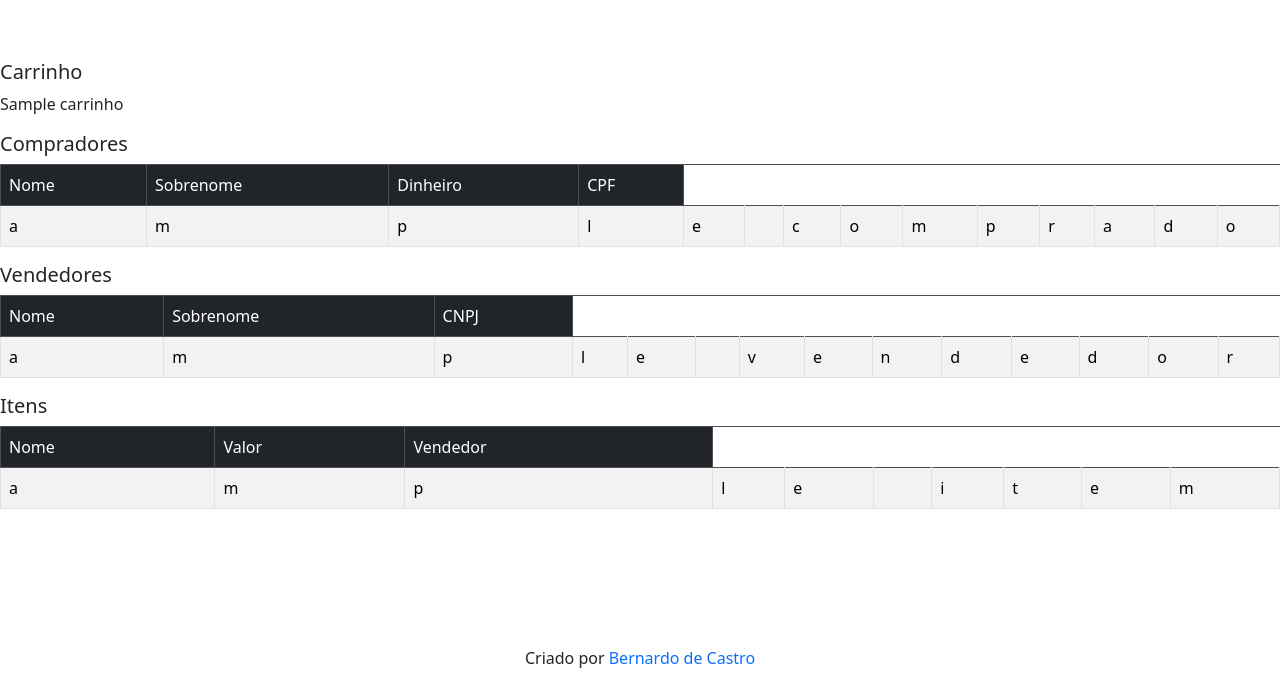
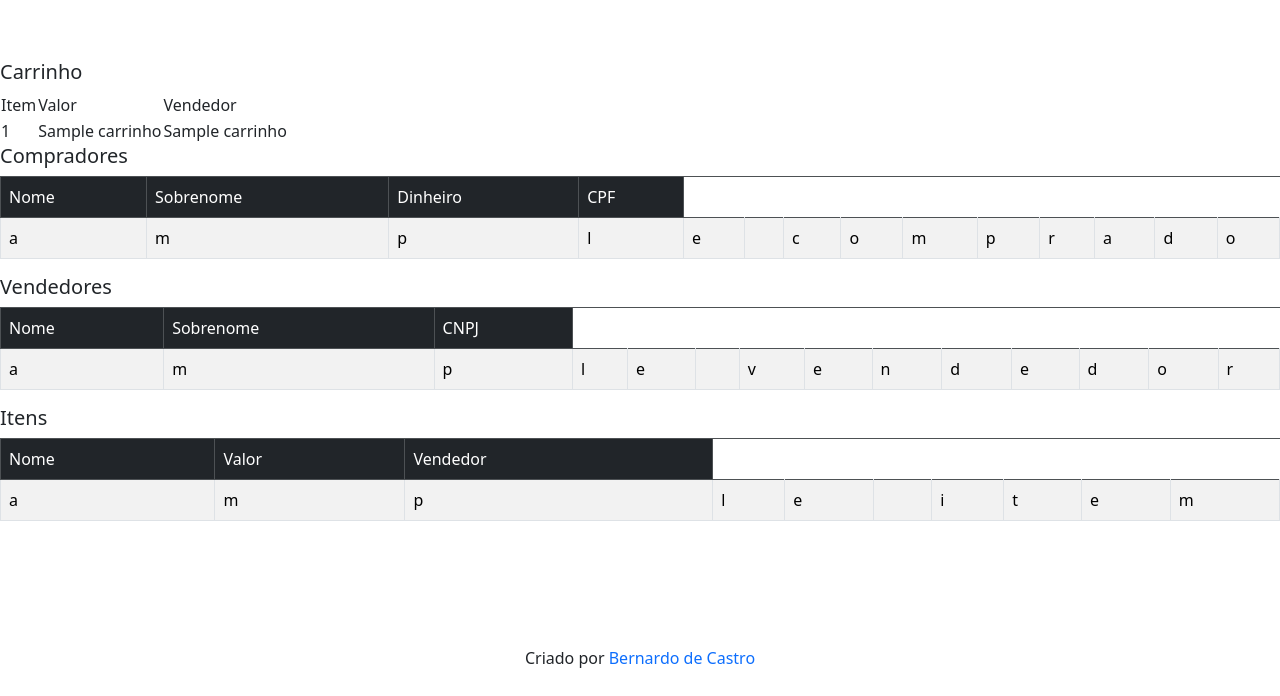
Before and after one commit to Se7enzito/Projeto-Mini-E-Commerce, a Flask app: template fullstack/frontend/templates/index.html in a window 1280 px wide. Shown: the part 104-800 px from the top of the page. Run offline with Flask 3, Linux system fonts and the light colour scheme; the template is opened without the code that fills it: most values are stand-ins (such as "Sample title", 1, 10 or a date in 2020).

Commit message:
Atualização final?

```diff
--- a/fullstack/backend/main.py
+++ b/fullstack/backend/main.py
@@ -1,5 +1,6 @@
-from flask import Flask, render_template, request, url_for, redirect, jsonify
+from flask import Flask, render_template, request, url_for, redirect
 from db.dbAPI import Gerenciamento
+import re, ast
 
 app = Flask(__name__, template_folder="../frontend/templates")
 
@@ -8,16 +9,22 @@
 
 geren = Gerenciamento()
 
+def parse_carrinho(carrinho_str):
+    carrinho_str = carrinho_str.replace(" ", "")
+    carrinho_str = carrinho_str.replace("[[", "[").replace("]]", "]")
+
+    items = re.findall(r'\[([^\]]+)\]', carrinho_str)
+
+    result = []
+    for item in items:
+        result.append(item.split(','))
+
+    return result
+
 @app.route('/')
 def index():
-    message = ''
-    return render_template('index.html', message = message, compradores = geren.getCompradores(), vendedores = geren.getVendedores(), itens = geren.getItens())
-
-@app.route('/get_items', methods=['GET'])
-def get_items():
-    comprador = request.args.get('comprador')
-    items = geren.getItensCarrinho(comprador)
-    return jsonify(items)
+    carrinho = request.args.get('carrinho', '')
+    return render_template('index.html', compradores=geren.getCompradores(), vendedores=geren.getVendedores(), itens=geren.getItens(), carrinho=carrinho)
 
 @app.route('/criar_comprador', methods=['POST'])
 def criar_comprador():
@@ -30,11 +37,11 @@
         try:
             dinheiro = float(dinheiro)
         except:
-            return redirect(url_for('index', message = 'Digite apenas números no campo de Dinheiro'))
+            return redirect(url_for('index'))
 
     geren.criarComprador(nome, sobrenome, dinheiro, cpf)
 
-    return redirect(url_for('index', message = 'Comprador criado com sucesso'))
+    return render_template('index.html', message='Comprador criado com sucesso', compradores=geren.getCompradores(), vendedores=geren.getVendedores(), itens=geren.getItens())
 
 @app.route('/criar_vendedor', methods=['POST'])
 def criar_vendedor():
@@ -45,7 +52,7 @@
 
         geren.criarVendedor(nome, sobrenome, cnpj)
 
-        return redirect(url_for('index', message = 'Vendedor criado com sucesso'))
+        return redirect(url_for('index'))
 
 @app.route('/criar_item', methods=['POST'])
 def criar_item():
@@ -57,16 +64,16 @@
         try:
             preco = float(preco)
         except:
-            return redirect(url_for('index', message = 'Digite apenas números no campo de Preço'))
+            return redirect(url_for('index'))
 
         vendedores = geren.getVendedoresNome()
 
         if vendedor not in vendedores:
-            return redirect(url_for('index', message = 'Vendedor não encontrado'))
+            return redirect(url_for('index'))
 
         geren.criarItem(nome, preco, vendedor)
 
-        return redirect(url_for('index', message = 'Item criado com sucesso'))
+        return redirect(url_for('index'))
 
 @app.route('/adicionar_item', methods=['POST'])
 def adicionar_item():
@@ -74,16 +81,24 @@
         comprador = request.form.get('comprador')
         item = request.form.get('item')
 
-        dinheiro = geren.getCompradorDinheiro(comprador)
-        preco = geren.getItemPreco(item)
+        try:
+            item_tuple = ast.literal_eval(item)
+            item_list = list(item_tuple)
+        except (ValueError, SyntaxError) as e:
+            item_list = []
 
-        if dinheiro < preco:
-            return redirect(url_for('index', message = 'Você não possui dinheiro suficiente para este item'))
+        itemList = geren.getItensCarrinho(comprador)
 
-        geren.setCompradorDinheiro(comprador, dinheiro - preco)
-        geren.adicionarItemCarrinho(comprador, item)
+        try:
+            carrinho_list = parse_carrinho(itemList)
+        except Exception as e:
+            carrinho_list = []
 
-        return redirect(url_for('index', message='Item adicionado ao carrinho com sucesso'))
+        carrinho_list.append(item_list)
+
+        geren.setItemCarrinho(comprador, str(carrinho_list))
+
+        return redirect(url_for('index'))
 
 @app.route('/remover_item', methods=['POST'])
 def remover_item():
@@ -91,29 +106,41 @@
         comprador = request.form.get('comprador')
         item = request.form.get('item')
 
-        itens = geren.getItensCarrinho(comprador)
-        listaItens = itens.split(' ')
-        itensAtua = ""
+        try:
+            item_tuple = ast.literal_eval(item)
+            item_list = list(item_tuple)
+        except (ValueError, SyntaxError) as e:
+            item_list = []
 
-        for i in listaItens:
-            if i == item:
-                listaItens.remove(i)
-            else:
-                itensAtua = itensAtua + " " + i
+        itemList = geren.getItensCarrinho(comprador)
 
-        geren.setItemCarrinho(comprador, itensAtua)
+        try:
+            carrinho_list = parse_carrinho(itemList)
+        except Exception as e:
+            carrinho_list = []
 
-        return redirect(url_for('index', message = 'Item removido do carrinho com sucesso'))
+        if item_list in carrinho_list:
+            carrinho_list.remove(item_list)
+        else:
+            return redirect(url_for('index'))
+
+        geren.setItemCarrinho(comprador, str(carrinho_list))
+
+        return redirect(url_for('index'))
 
 @app.route('/ver_carrinho', methods=['POST'])
 def ver_carrinho():
     if request.method == 'POST':
         comprador = request.form.get('comprador')
 
-        compradores = geren.getCompradoresNome()
         carrinho = geren.getItensCarrinho(comprador)
 
-        return redirect(url_for('index', carrinho = carrinho))
+        try:
+            carrinho_list = parse_carrinho(carrinho)
+        except Exception as e:
+            carrinho_list = []
+
+        return render_template('index.html', carrinho=carrinho_list, compradores=geren.getCompradores(), vendedores=geren.getVendedores(), itens=geren.getItens())
 
 if __name__ == '__main__':
     geren.criar_tabelas()
--- a/fullstack/frontend/templates/index.html
+++ b/fullstack/frontend/templates/index.html
@@ -193,7 +193,7 @@
                                 <select class="form-select" id="item" name="item" required>
                                     <option value="">Selecione um item...</option>
                                     {% for item in itens %}
-                                    <option value="{{ item[1] }}">{{ item[1] }}: R${{ item[2] }} [{{ item[3] }}]
+                                    <option value="{{ item[1:] }}">{{ item[1] }}: R${{ item[2] }} [{{ item[3] }}]
                                     </option>
                                     {% endfor %}
                                 </select>
@@ -254,15 +254,14 @@
                         <button type="button" class="btn-close" data-bs-dismiss="modal" aria-label="Close"></button>
                     </div>
 
-                    <form action="">
+                    <form action="/ver_carrinho" method="post">
                         <div class="modal-body">
                             <div class="form-group">
                                 <label for="comprador">Comprador</label>
                                 <select class="form-select" id="comprador" name="comprador" required>
                                     <option value="">Selecione um comprador...</option>
                                     {% for comprador in compradores %}
-                                    <option value="{{ comprador[1] }}">{{ comprador[1] }}: R${{ comprador[3] }}
-                                    </option>
+                                    <option value="{{ comprador[1] }}">{{ comprador[1] }}</option>
                                     {% endfor %}
                                 </select>
                             </div>
@@ -283,9 +282,24 @@
             <div>
                 <h5>Carrinho</h5>
                 <div class="carrinho">
-                    {% for i in carrinho %}
-                    <p>{{ i }}</p>
-                    {% endfor %}
+                    {% if carrinho %}
+                    <table>
+                        <thead>
+                            <td>Item</td>
+                            <td>Valor</td>
+                            <td>Vendedor</td>
+                        </thead>
+                        {% for i in carrinho %}
+                        <tr>
+                            <td>{{ i[0] }}</td>
+                            <td>{{ i[1] }}</td>
+                            <td>{{ i[2] }}</td>
+                        </tr>
+                        {% endfor %}
+                    </table>
+                    {% else %}
+                    <p>Você não está vendo o carrinho de alguém.</p>
+                    {% endif %}
                 </div>
             </div>
             <div>
```
Also changed, not shown: fullstack/backend/db/dbAPI.py (+1 -7 lines), fullstack/frontend/src/js/main.js (+7 -22 lines), fullstack/backend/db/database.db.
